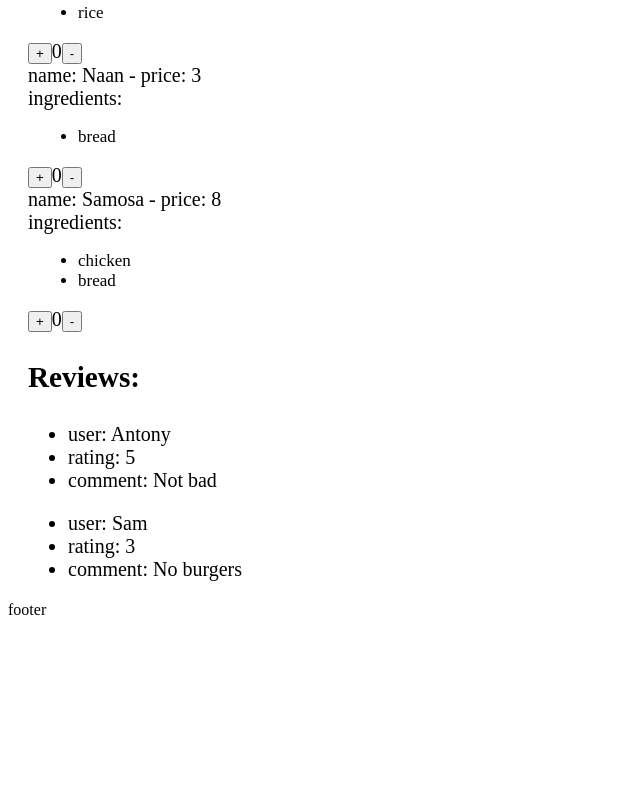
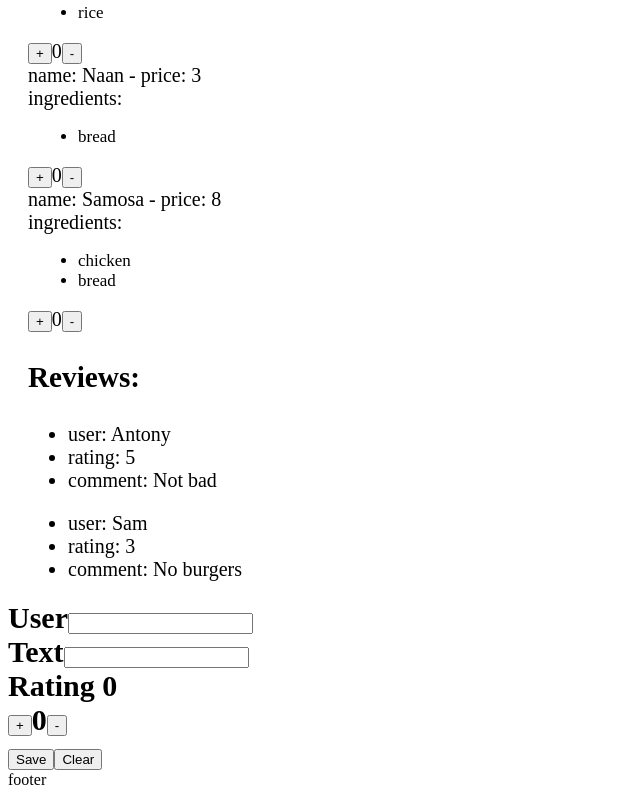
Before and after one commit to WhyLesS/Reactives, a React (Vite) app: page / in a window 1280 px wide. Shown: the part 253-1050 px from the top of the page, without its empty margins (0-640 px from the left). Before the commit the page ends 880 px from the top, so only its background shows below. Built offline with nearby package versions, Linux system fonts and the light colour scheme.

Commit message:
feature: Добавлена форма на отзывы + заполненность в зависимости от п… (#3)
* feature: Добавлена форма на отзывы + заполненность в зависимости от положения на странице.

```diff
--- a/src/components/App.jsx
+++ b/src/components/App.jsx
@@ -2,6 +2,8 @@ import { Layout } from './Layout';
 import { Restaurant } from './Restaurant/Restaurant';
 import { restaurants } from '../../materials/mock';
 import { useState } from 'react';
+import { ProgressBar } from './progress-bar';
+import './app.css';
 
 export const App = () => {
     const [restaurant, setRestaurant] = useState(
@@ -15,6 +17,7 @@ export const App = () => {
 
     return (
         <div>
+            <ProgressBar />
             <Layout>
                 {restaurants.length ? (
                     restaurants.map((rest) => (
@@ -28,7 +31,7 @@ export const App = () => {
                 ) : (
                     <div>Empty Restaurant</div>
                 )}
-                <Restaurant restaurant={restaurant} />
+                <Restaurant key={restaurant.id} restaurant={restaurant} />
             </Layout>
         </div>
     );
--- a/src/components/Restaurant/Menu.jsx
+++ b/src/components/Restaurant/Menu.jsx
@@ -1,9 +1,6 @@
-import { useCounters } from '../../hooks/useCounters';
-import '../../index.css';
+import { CounterContainer } from './counter/counter-container';
 
 export const Menu = ({ menu }) => {
-    const { counters, increment, decrement } = useCounters(menu);
-
     return (
         <div className="menu">
             <h3>Menu:</h3>
@@ -16,24 +13,16 @@ export const Menu = ({ menu }) => {
                         <div>
                             ingredients:
                             <ul className="ingredients">
-                                {item.ingredients.map((ingredient) => (
+                                {item.ingredients.map((ingredient, index) => (
                                     <>
-                                        <li>{ingredient}</li>
+                                        <li key={menu.id + index}>
+                                            {ingredient}
+                                        </li>
                                     </>
                                 ))}
                             </ul>
                         </div>
-                        {counters && (
-                            <>
-                                <button onClick={() => increment(index)}>
-                                    +
-                                </button>
-                                <span>{counters[index].count}</span>
-                                <button onClick={() => decrement(index)}>
-                                    -
-                                </button>
-                            </>
-                        )}
+                        <CounterContainer />
                     </>
                 ))}
             </div>
--- a/src/components/Restaurant/Restaurant.jsx
+++ b/src/components/Restaurant/Restaurant.jsx
@@ -1,5 +1,6 @@
 import { Menu } from './Menu';
 import { Review } from './Review';
+import { ReviewForm } from './ReviewForm';
 import '../../index.css';
 
 export const Restaurant = ({ restaurant }) => {
@@ -10,8 +11,8 @@ export const Restaurant = ({ restaurant }) => {
                     <div className="names">
                         {restaurant.name}
                         <Menu menu={restaurant.menu} />
-
                         <Review reviews={restaurant.reviews} />
+                        <ReviewForm />
                     </div>
                 </div>
             ) : (
--- /dev/null
+++ b/src/components/Restaurant/ReviewForm.jsx
@@ -0,0 +1,79 @@
+import { useReducer } from 'react';
+import { Counter } from './counter/Counter';
+
+const INITIAL_FORM = {
+    user: '',
+    text: '',
+    rating: 0,
+};
+
+const min = 0;
+const max = 5;
+
+function reducer(state, { type, payload }) {
+    switch (type) {
+        case 'setUser':
+            return { ...state, user: payload };
+        case 'setText':
+            return { ...state, text: payload };
+        case 'incrementRating':
+            return { ...state, rating: Math.min(state.rating + 1, max) };
+        case 'decrementRating':
+            return { ...state, rating: Math.max(state.rating - 1, min) };
+        case 'clear':
+            return INITIAL_FORM;
+        case 'save':
+            // Как затычка, получается, типа что-то делаем здесь.
+            return INITIAL_FORM;
+        default:
+            return state;
+    }
+}
+
+const useForm = (initialValue) => {
+    return useReducer(reducer, initialValue);
+};
+
+export const ReviewForm = () => {
+    const [form, dispatch] = useForm(INITIAL_FORM);
+    const { user, text, rating } = form;
+
+    return (
+        <div>
+            <div>
+                <span>User</span>
+                <input
+                    value={user}
+                    onChange={(event) => {
+                        dispatch({
+                            type: 'setUser',
+                            payload: event.target.value,
+                        });
+                    }}
+                />
+            </div>
+            <div>
+                <span>Text</span>
+                <input
+                    value={text}
+                    onChange={(event) => {
+                        dispatch({
+                            type: 'setText',
+                            payload: event.target.value,
+                        });
+                    }}
+                />
+            </div>
+            <div>
+                <span>Rating {rating}</span>
+                <Counter
+                    count={rating}
+                    increment={() => dispatch({ type: 'incrementRating' })}
+                    decrement={() => dispatch({ type: 'decrementRating' })}
+                />
+            </div>
+            <button onClick={() => dispatch({ type: 'save' })}>Save</button>
+            <button onClick={() => dispatch({ type: 'clear' })}>Clear</button>
+        </div>
+    );
+};
--- /dev/null
+++ b/src/components/Restaurant/counter/Counter.jsx
@@ -0,0 +1,9 @@
+export const Counter = ({ count, decrement, increment }) => {
+    return (
+        <div>
+            <button onClick={increment}>+</button>
+            {count}
+            <button onClick={decrement}>-</button>
+        </div>
+    );
+};
--- /dev/null
+++ b/src/components/Restaurant/counter/counter-container.jsx
@@ -0,0 +1,10 @@
+import { useCount } from '../../../hooks/useCount';
+import { Counter } from './Counter';
+
+export const CounterContainer = () => {
+    const { count, decrement, increment } = useCount(5, 0);
+
+    return (
+        <Counter count={count} increment={increment} decrement={decrement} />
+    );
+};
--- /dev/null
+++ b/src/components/app.css
@@ -0,0 +1,7 @@
+.bar{
+    background-color: #DC2626;
+    top: 0;
+    position: fixed;
+    height: 10px;
+    left: 0;
+}
--- /dev/null
+++ b/src/components/progress-bar.jsx
@@ -0,0 +1,26 @@
+import { useEffect, useState } from 'react';
+import './app.css';
+
+export const ProgressBar = () => {
+    const [scrollProgress, setScrollProgress] = useState(0);
+
+    useEffect(() => {
+        const onScroll = () => {
+            const scrollPosition = window.scrollY;
+            const windowHeight = window.innerHeight;
+            const documentHeight = document.documentElement.scrollHeight;
+
+            const scrollPercentage =
+                (scrollPosition / (documentHeight - windowHeight)) * 100;
+            setScrollProgress(scrollPercentage);
+        };
+
+        window.addEventListener('scroll', onScroll);
+
+        return () => {
+            window.removeEventListener('scroll', onScroll);
+        };
+    }, []);
+
+    return <div className="bar" style={{ width: `${scrollProgress}%` }}></div>;
+};
--- /dev/null
+++ b/src/hooks/useCount.jsx
@@ -0,0 +1,19 @@
+import { useState, useCallback } from 'react';
+
+export const useCount = (max, min) => {
+    const [count, setCount] = useState(0);
+
+    const increment = useCallback(() => {
+        setCount((prevState) => Math.min(prevState + 1, max));
+    }, [max]);
+
+    const decrement = useCallback(() => {
+        setCount((prevState) => Math.max(prevState - 1, min));
+    }, [min]);
+
+    return {
+        count,
+        increment,
+        decrement,
+    };
+};
--- a/src/hooks/useCounters.jsx
+++ /dev/null
@@ -1,34 +0,0 @@
-import { useState } from 'react';
-
-export const useCounters = (initMenus) => {
-    const initialCounters = (menus) =>
-        menus.map(() => {
-            return { count: 0 };
-        });
-
-    const [counters, setCounters] = useState(initialCounters(initMenus));
-
-    const increment = (index) => {
-        setCounters((prevCounters) => {
-            const newCounters = [...prevCounters];
-            newCounters[index] = {
-                ...newCounters[index],
-                count: Math.min(newCounters[index].count + 1, 5),
-            };
-            return newCounters;
-        });
-    };
-
-    const decrement = (index) => {
-        setCounters((prevCounters) => {
-            const newCounters = [...prevCounters];
-            newCounters[index] = {
-                ...newCounters[index],
-                count: Math.max(newCounters[index].count - 1, 0),
-            };
-            return newCounters;
-        });
-    };
-
-    return { counters, increment, decrement };
-};
```
